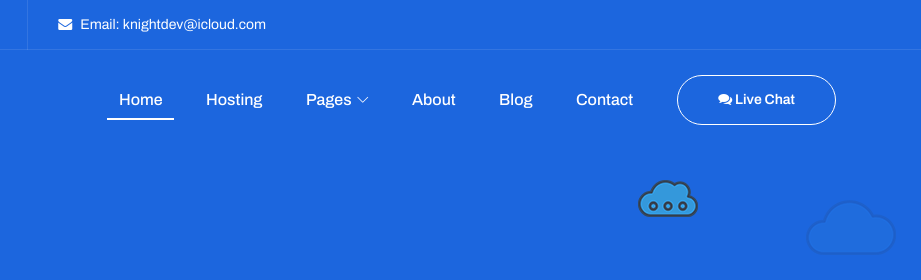
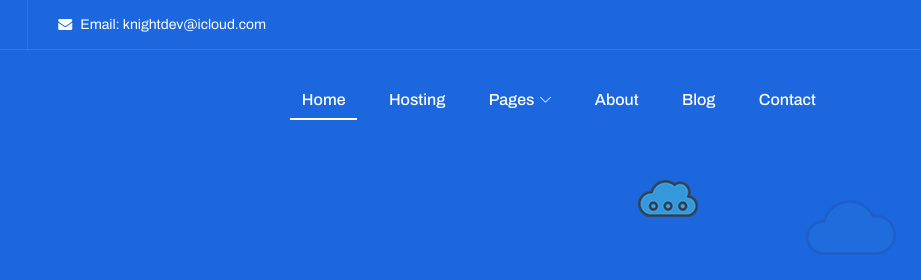
Before and after one commit to KnightDev/KnightBot-Website, a website: page index.html in a window 1280 px wide. Shown: the top 280 px of the page, 359-1280 px from the left. Drawn offline with Linux system fonts and the light colour scheme; files whose address does not match are found by name.

Commit message:
Update index.html

```diff
--- a/index.html
+++ b/index.html
@@ -98,11 +98,6 @@
                                     <li><a href="#">Contact</a></li>
                                 </ul>
 
-                                <!-- Live Chat -->
-                                <div class="live-chat-btn ml-5 mt-4 mt-lg-0 ml-md-4">
-                                    <a href="#" class="btn hami-btn live--chat--btn"><i class="fa fa-comments" aria-hidden="true"></i> Live Chat</a>
-                                </div>
-                            </div>
                             <!-- Nav End -->
                         </div>
                     </nav>
```
